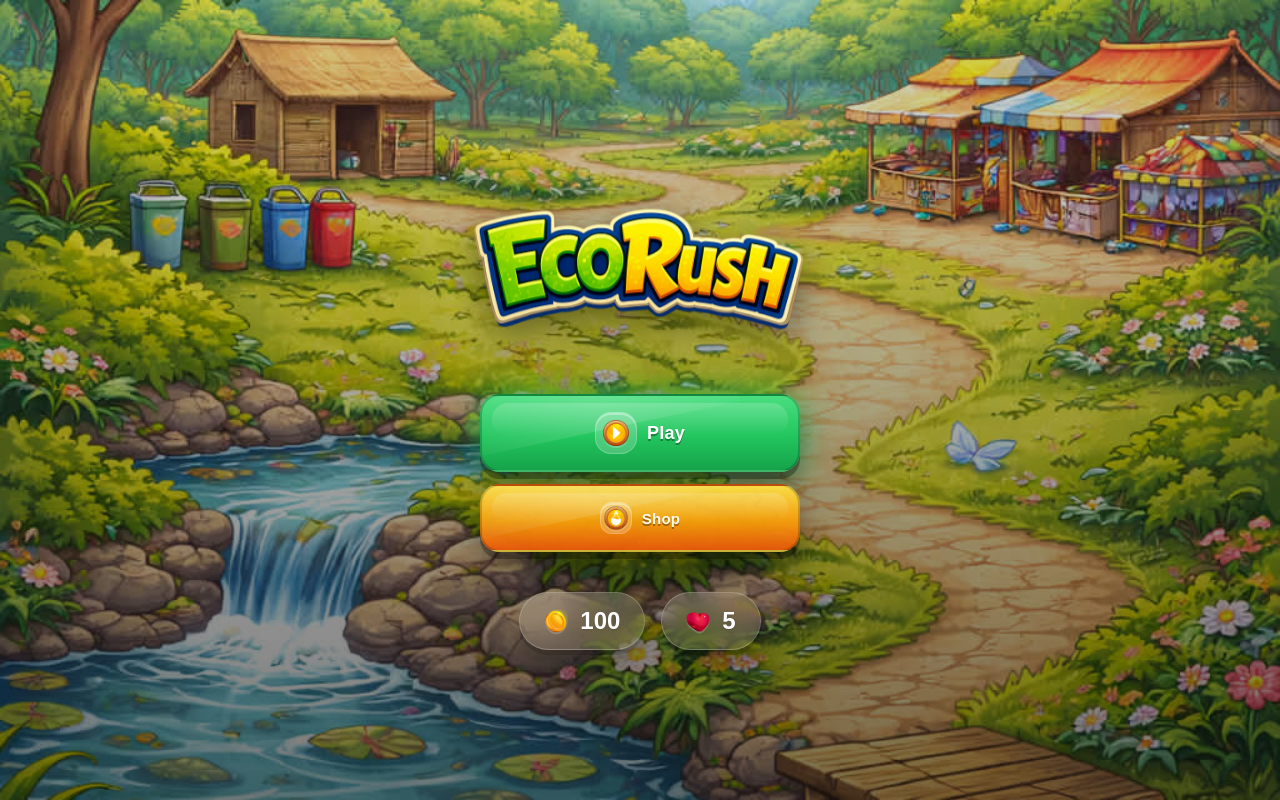
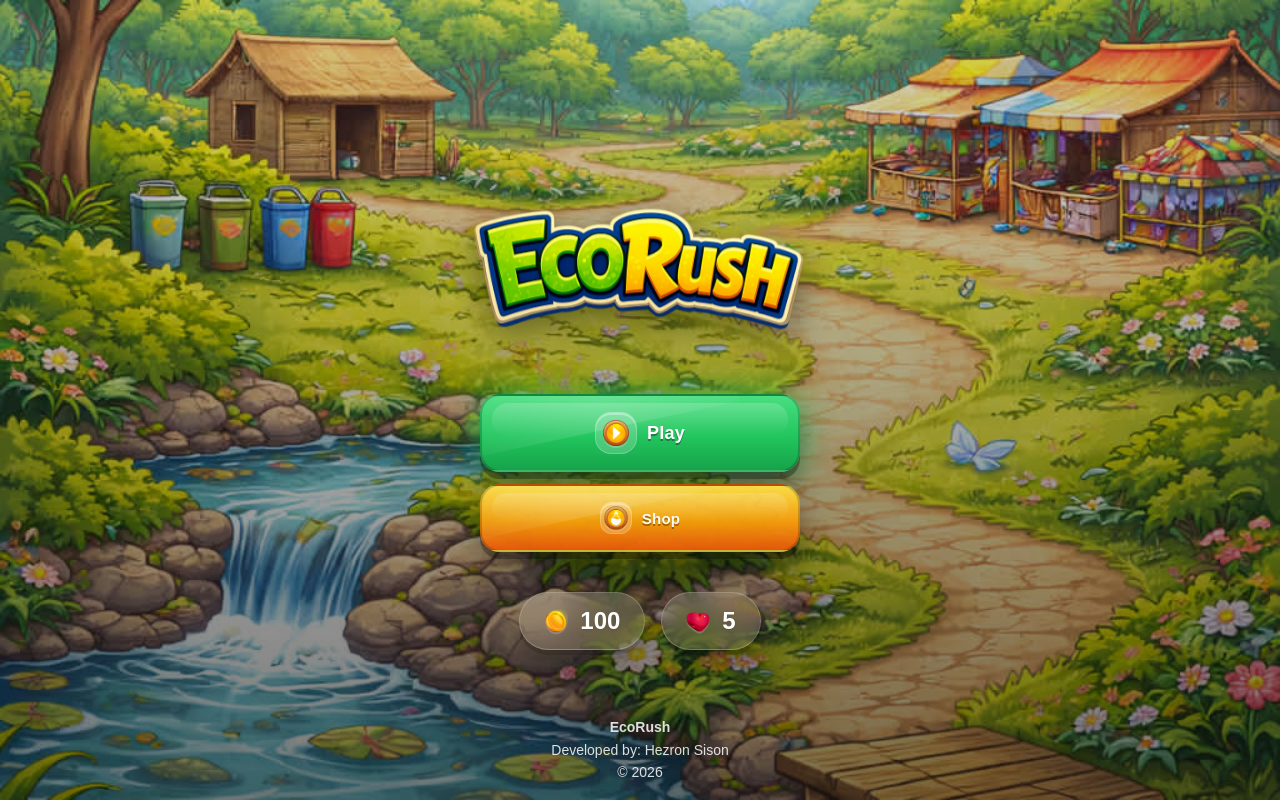
Before and after one commit to hinokunn1/EcoRush-, a plain HTML site: page index.html in a window 1280 px wide. Drawn offline with nearby package versions, Linux system fonts and the light colour scheme.

Commit message:
Update index.html

```diff
--- a/index.html
+++ b/index.html
@@ -529,6 +529,13 @@
         </div>
       </div>
     </div>
+
+         <!-- Footer Credit -->
+      <div class="absolute bottom-4 left-1/2 -translate-x-1/2 text-center text-white/85 text-sm leading-relaxed drop-shadow">
+  <p class="font-black">EcoRush</p>
+  <p>Developed by: Hezron Sison</p>
+  <p>© 2026</p>
+</div>
 
     <!-- MAP SCREEN -->
     <div id="map-screen" class="screen bg-map flex-col p-4">
```
